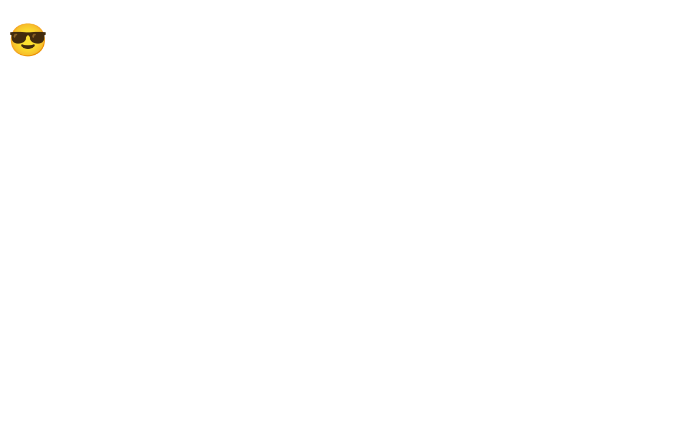
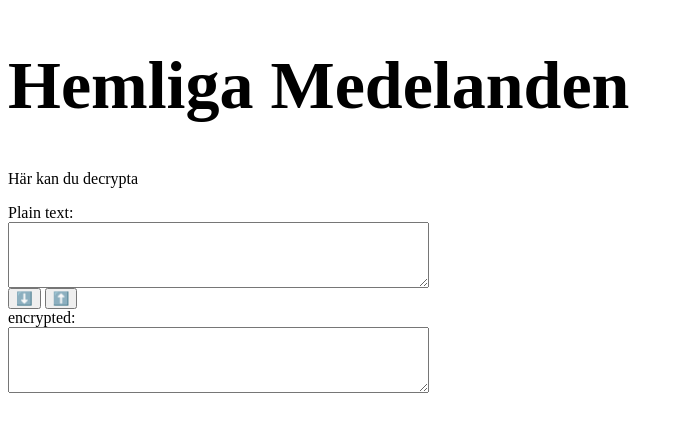
Before and after one commit to gyttja/bastian, a plain HTML site: page public/index.html in a window 1280 px wide. Shown: the whole page, without its empty margins (0-684 px from the left). Drawn offline with Linux system fonts and the light colour scheme.

Commit message:
secret messages

```diff
--- a/public/index.html
+++ b/public/index.html
@@ -3,10 +3,79 @@
 
 <head>
     <title>bastian</title>
+
+    <style>
+        h1 {
+            font-size: 68px;
+        }
+
+        label {
+            display: block;
+        }
+
+        textarea {
+            display: block;
+        }
+    </style>
 </head>
 
 <body>
-    <h1>😎</h1>
+    <h1>Hemliga Medelanden</h1>
+    <p>Här kan du decrypta</p>
+
+    <form>
+
+        <label for="plaintext">Plain text:</label>
+        <textarea id="plaintext" name="plaintext" rows="4" cols="50"></textarea>
+
+        <button type="button" onclick="encrypt();">⬇️</button>
+        <button type="button" onclick="decrypt();">⬆️</button>
+
+        <label for="encrypted">encrypted:</label>
+        <textarea id="encrypted" name="encrypted" rows="4" cols="50"></textarea>
+    </form>
+
+    <script>
+        //alert("Hej Bastian! 🥹");
+
+
+        function decrypt() {
+
+
+            const encrypted = document.getElementById("encrypted").value;
+
+            const plaintext = decryptText(encrypted);
+
+            document.getElementById("plaintext").value = plaintext;
+            document.getElementById("encrypted").value = "";
+        }
+
+        function encrypt() {
+            const plaintext = document.getElementById("plaintext").value;
+
+
+            const encrypted = encryptText(plaintext);
+
+            document.getElementById("encrypted").value = encrypted;
+            document.getElementById("plaintext").value = "";
+        }
+
+        document.getElementById("plaintext").value = "";
+
+
+
+        document.getElementById("encrypted").value = "";
+
+
+        function decryptText(text) {
+            // do the real logic here
+            return atob(text);
+        }
+        function encryptText(text) {
+        return btoa(text);
+        }
+    </script>
+
 </body>
 
 </html>
```
